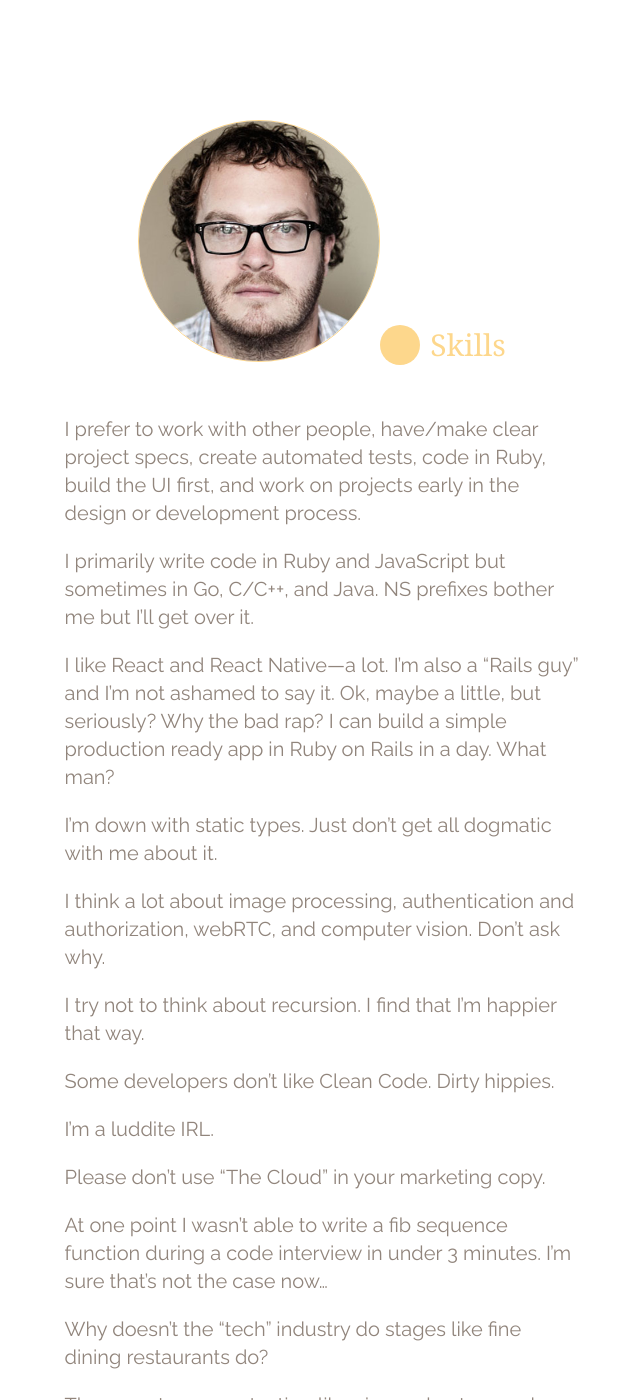
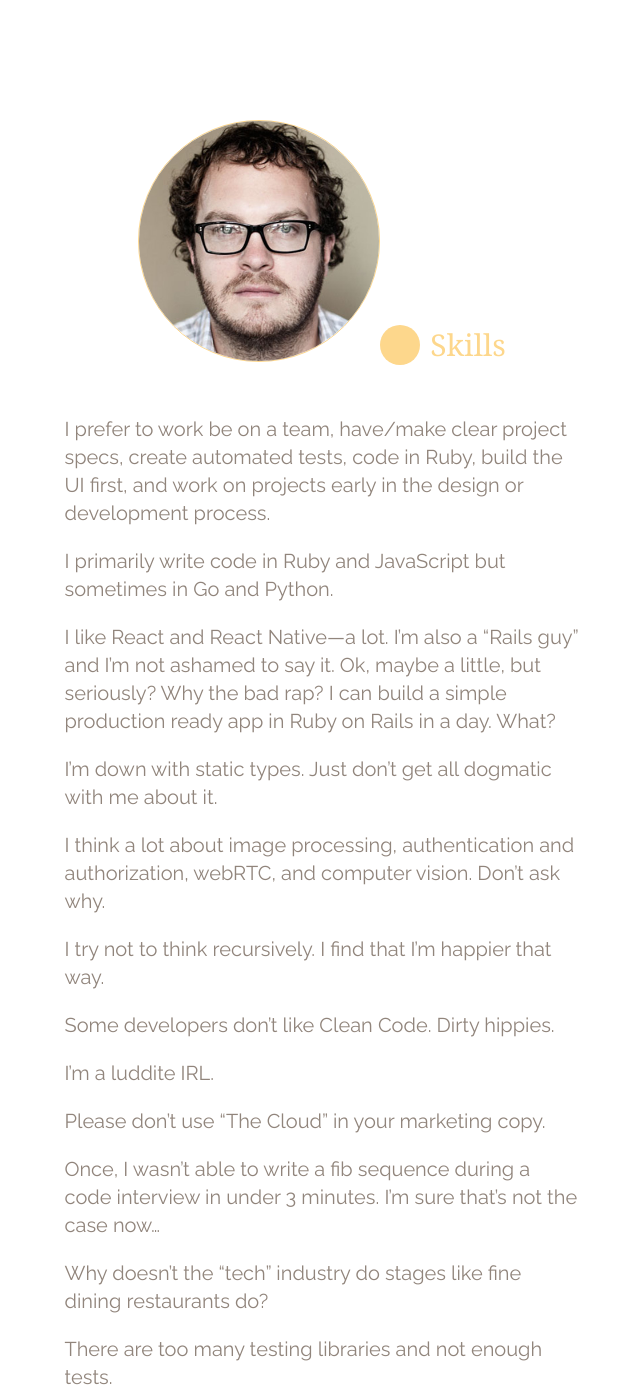
Before and after one commit to levivoelz/levivoelz.github.io, a Jekyll site: the page built from skills.md, in a window 1280 px wide and 1400 px high. Shown: the whole window, without its empty margins (318-958 px from the left). Built offline with Jekyll 4.4.1, drawn with Linux system fonts in a browser that asks for light colours; some of the changed text lies outside the part shown.

Commit message:
update skills copy

```diff
--- a/skills.md
+++ b/skills.md
@@ -7,17 +7,17 @@ hero: /images/levi_voelz-hero-at-home.jpg
 color: "#FDD78C"
 ---
 
-I prefer to work with other people, have/make clear project specs, create automated tests, code in Ruby, build the UI first, and work on projects early in the design or development process.
+I prefer to work be on a team, have/make clear project specs, create automated tests, code in Ruby, build the UI first, and work on projects early in the design or development process.
 
-I primarily write code in Ruby and JavaScript but sometimes in Go, C/C++, and Java. NS prefixes bother me but I’ll get over it.
+I primarily write code in Ruby and JavaScript but sometimes in Go and Python.
 
-I like React and React Native—a lot. I’m also a “Rails guy” and I’m not ashamed to say it. Ok, maybe a little, but seriously? Why the bad rap? I can build a simple production ready app in Ruby on Rails in a day. What man?
+I like React and React Native—a lot. I’m also a “Rails guy” and I’m not ashamed to say it. Ok, maybe a little, but seriously? Why the bad rap? I can build a simple production ready app in Ruby on Rails in a day. What?
 
 I’m down with static types. Just don’t get all dogmatic with me about it.
 
 I think a lot about image processing, authentication and authorization, webRTC, and computer vision. Don’t ask why.
 
-I try not to think about recursion. I find that I’m happier that way.
+I try not to think recursively. I find that I’m happier that way.
 
 Some developers don’t like Clean Code. Dirty hippies.
 
@@ -25,14 +25,12 @@ I’m a luddite IRL.
 
 Please don’t use “The Cloud” in your marketing copy.
 
-At one point I wasn’t able to write a fib sequence function during a code interview in under 3 minutes. I’m sure that’s not the case now…
+Once, I wasn’t able to write a fib sequence during a code interview in under 3 minutes. I’m sure that’s not the case now…
 
 Why doesn’t the “tech” industry do stages like fine dining restaurants do?
 
 There are too many testing libraries and not enough tests.
 
-Building applications is more fun than writing open source.
-
 Don’t ask me to fix your email.
 
 [---> next](/contact)
```
Also changed, not shown: 1 other file.
